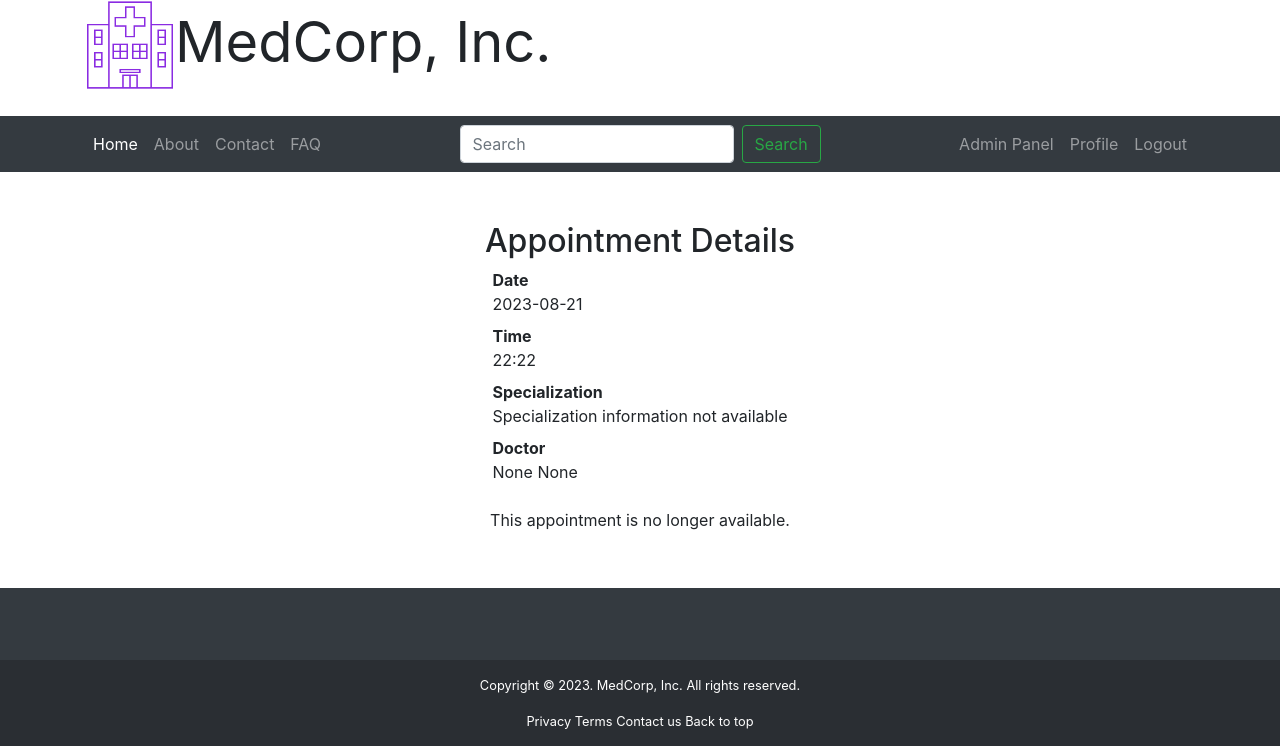
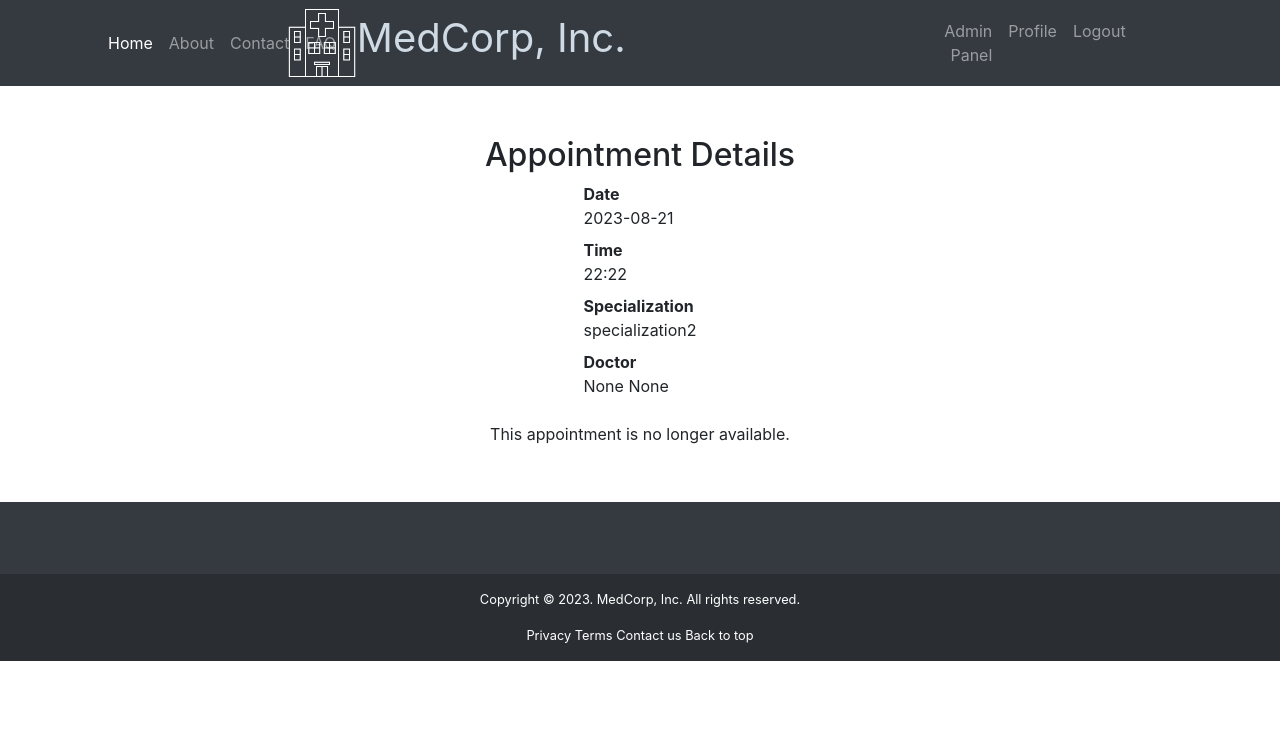
Before and after one commit to Ewa-Anna/MedCorp, a Flask app: page /app_details/2 in a window 1280 px wide. Shown: the top 746 px of the page. Run offline with Flask 3, Linux system fonts and the light colour scheme; a user stored in the database is signed in; some libraries are stand-ins or nearby versions.

Commit message:
minor bug fixes

```diff
--- a/library/routes/routes.py
+++ b/library/routes/routes.py
@@ -94,10 +94,15 @@
 
     if appointment.doctor_id:
         doctor_profile = Profile.query.filter_by(userid=appointment.doctor_id).first()
+        user = User.query.get(appointment.doctor_id)
+        if user:
+            specialization = Specializations.query.get(user.specs_id)
+        else:
+            specialization = None
     else:
         doctor_profile = None
 
-    return render_template('app_details.html', appointment=appointment, form=form, doctor_profile=doctor_profile)
+    return render_template('app_details.html', appointment=appointment, form=form, doctor_profile=doctor_profile, specialization=specialization)
 
 
 @pages.route("/create_app", methods=["GET", "POST"])
@@ -295,7 +300,13 @@
 
     specializations = Specializations.query.all()
     appointments = Appointment.query.all()
-    return render_template("content.html", form=form, specializations=specializations, appointments=appointments)
+    appointment = Appointment.query.first()
+
+    if appointment.doctor_id:
+        doctor_profile = Profile.query.filter_by(userid=appointment.doctor_id).first()
+    else:
+        doctor_profile = None
+    return render_template("content.html", form=form, specializations=specializations, appointments=appointments, doctor_profile=doctor_profile)
 
 
 @pages.route("/adminpanel/content/delete_spec/<int:spec_id>")
--- a/library/static/css/main.css
+++ b/library/static/css/main.css
@@ -27,11 +27,11 @@
 
 .brand-name {
     font-family: -apple-system, BlinkMacSystemFont, "Segoe UI", Roboto, "Helvetica Neue", Arial, sans-serif, "Apple Color Emoji", "Segoe UI Emoji", "Segoe UI Symbol";
-    font-size: 3.5rem;
+    font-size: 2.5rem;
     font-weight: 400;
     line-height: 1.5;
-    color: #212529;
-    text-align: left;
+    color: #cfdae4;
+    text-align: center;
 
 }
 
@@ -110,3 +110,8 @@
     box-shadow: none;
     cursor: text;
 }
+
+
+.logo {
+    filter: brightness(0) invert(1);
+  }
--- a/library/templates/app_details.html
+++ b/library/templates/app_details.html
@@ -23,11 +23,11 @@
     <dd>{{ appointment.app_date }}</dd>
     <dt>Time</dt>
     <dd>{{ appointment.app_time }}</dd>
+
     {% if appointment.doctor_id %}
     <dt>Specialization</dt>
-
-    {% if doctor_profile and doctor_profile.specializations %}
-    <dd>{{ doctor_profile.specializations.specialization }}</dd>
+    {% if specialization %}
+    <dd>{{ specialization.specialization }}</dd>
     {% else %}
     <dd>Specialization information not available</dd>
     {% endif %}
--- a/library/templates/content.html
+++ b/library/templates/content.html
@@ -64,9 +64,9 @@
         <tr>
             <td> {{ app.app_date }} </td>
             <td> {{ app.app_time }} </td>
-            {% if app.doctor_id %}
-            <td>{{ app.doctorstable.profile.name }}</td>
-            <td>{{ app.doctorstable.profile.surname }}</td>
+            {% if doctor_profile %}
+            <td>{{ doctor_profile.name }}</td>
+            <td>{{ doctor_profile.surname }}</td>
             {% else %}
             <td>N/A</td>
             <td>N/A</td>
--- a/library/templates/layout.html
+++ b/library/templates/layout.html
@@ -19,15 +19,6 @@
 </head>
 
 <body>
-    <div class="container">
-        <div class="logo-image">
-            <img src="/static/svg/hospital.png" alt="Logo" height="90px" width="90px" />
-        </div>
-        <div class="logo-word">
-            <h1 class="brand-name"> MedCorp, Inc. </h1>
-        </div>
-    </div>
-    <br>
     <div class="navbar-nav">
         {{ navbar(current_user) }}
     </div>
--- a/library/templates/macros/nav.html
+++ b/library/templates/macros/nav.html
@@ -2,33 +2,46 @@
 
 <nav class="navbar navbar-expand-lg navbar-dark bg-dark">
     <div class="container">
+
+        <div class="col-md-2">
             <div class="navbar-nav">
                 <a class="nav-item nav-link active" href="/">Home</a>
                 <a class="nav-item nav-link" href="/about">About</a>
                 <a class="nav-item nav-link" href="/contact">Contact</a>
                 <a class="nav-item nav-link" href="/faq">FAQ</a>
             </div>
-        <form class="form-inline my-2 my-lg-0">
-            <input class="form-control mr-sm-2" type="search" placeholder="Search" aria-label="Search">
-            <button class="btn btn-outline-success my-2 my-sm-0" type="submit">Search</button>
-        </form>
+        </div>
+
+        <div class="col-md-7">
+            <div class="logo-image">
+                <img src="/static/svg/hospital.png" alt="Logo" class="logo" height="70px" width="70px" />
+            </div>
+            <div class="logo-word">
+                <h1 class="brand-name"> MedCorp, Inc. </h1>
+            </div>
+        </div>
+
         <div>
+            <div class="col-md-1">
                 {% if session["logged_in"] == True %}
-            <div class="navbar-nav">
+                <div class="navbar-nav ml-auto">
                     {% if current_user.isAdmin %}
                     <a class="nav-item nav-link" style="text-align:right;" href="/adminpanel">Admin Panel</a>
                     {% endif %}
-                <a class="nav-item nav-link" style="text-align:right;" href="/profile/{{ current_user._id }}">Profile</a>
-                <a class="nav-item nav-link" style="text-align:right;" href="{{ url_for('authorize.logout') }}">Logout</a>
+                    <a class="nav-item nav-link" style="text-align:right;"
+                        href="/profile/{{ current_user._id }}">Profile</a>
+                    <a class="nav-item nav-link" style="text-align:right;"
+                        href="{{ url_for('authorize.logout') }}">Logout</a>
                 </div>
                 {% else %}
-            <div class="navbar-nav">
+                <div class="navbar-nav ml-auto">
                     <a class="nav-item nav-link" style="text-align:right;" href="/login">Sign in</a>
                     <a class="nav-item nav-link" style="text-align:right;" href="/register">Register</a>
                 </div>
                 {% endif %}
             </div>
         </div>
+    </div>
 </nav>
 
 {% endmacro %}
```
Also changed, not shown: README.md, instance/test.db, 1 other file. Lines whose indentation alone changed are shown as unchanged.
